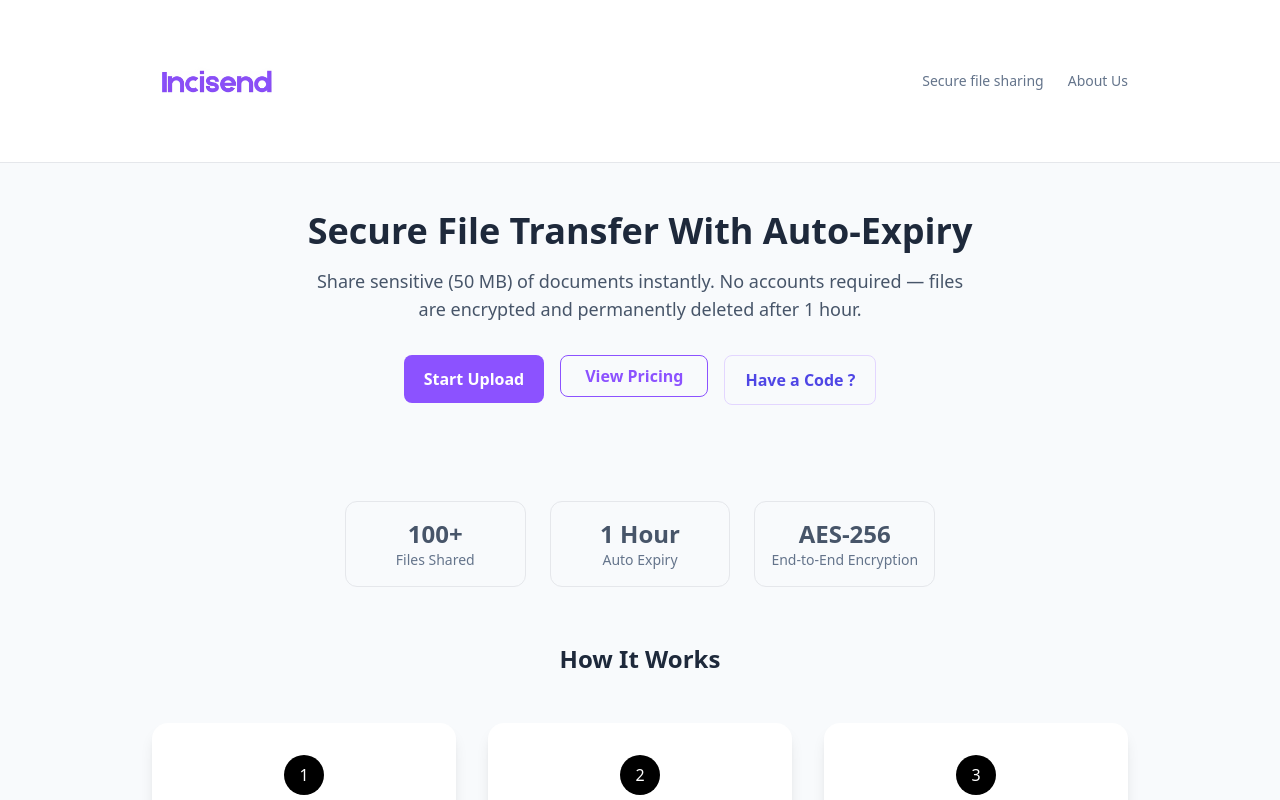
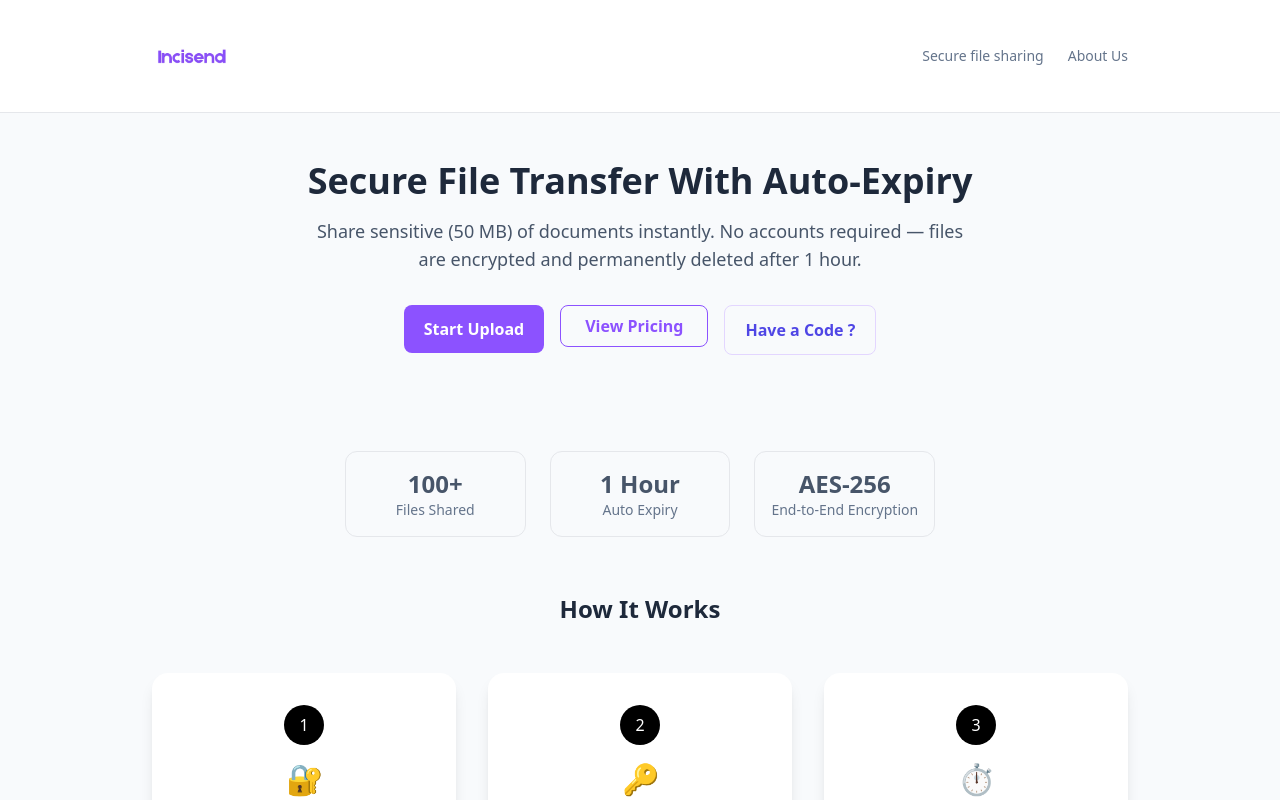
Before and after one commit to Inciverse/incisend, a Next.js app: page / in a window 1280 px wide. Shown: the top 800 px of the page. Built offline with nearby package versions, Linux system fonts and the light colour scheme.

Commit message:
Update layout.tsx

```diff
--- a/app/layout.tsx
+++ b/app/layout.tsx
@@ -25,8 +25,8 @@ export default function RootLayout({
               <Image
                  src="/logo.png"
                   alt="Incisend"
-               width={130}
-              height={32}
+               width={80}
+              height={16}
                priority
               />
                 </Link>
```
